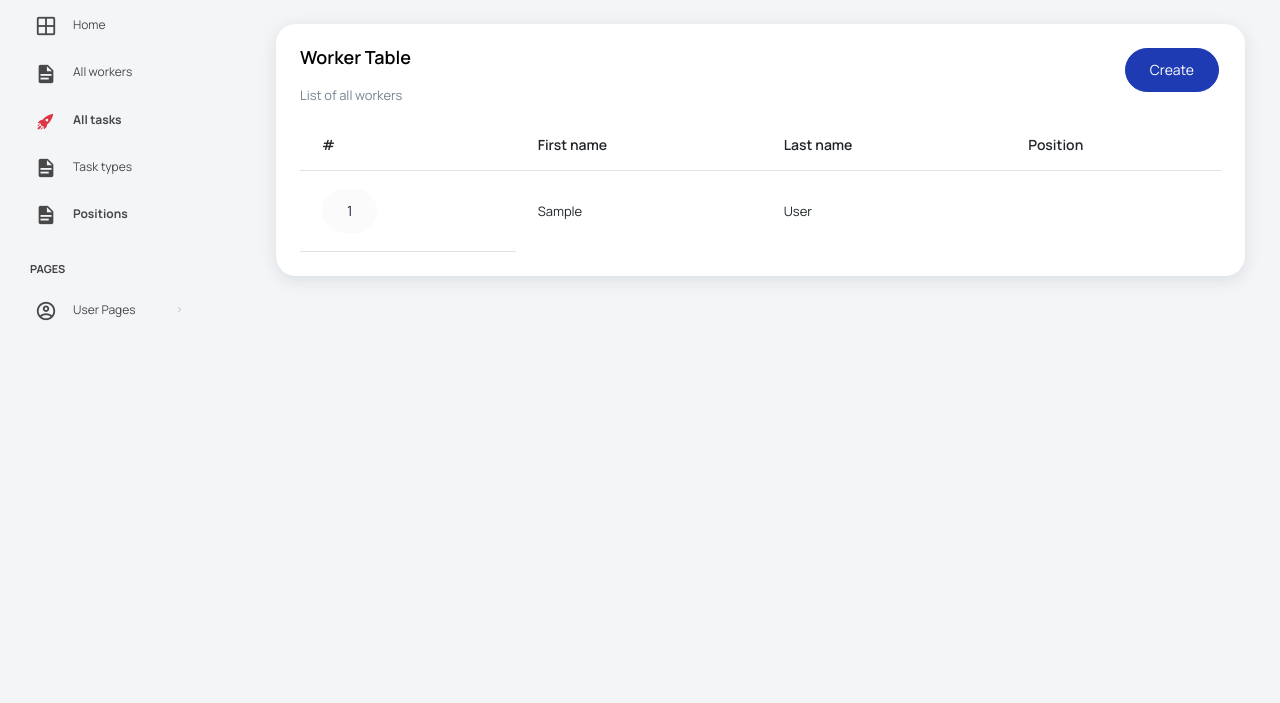
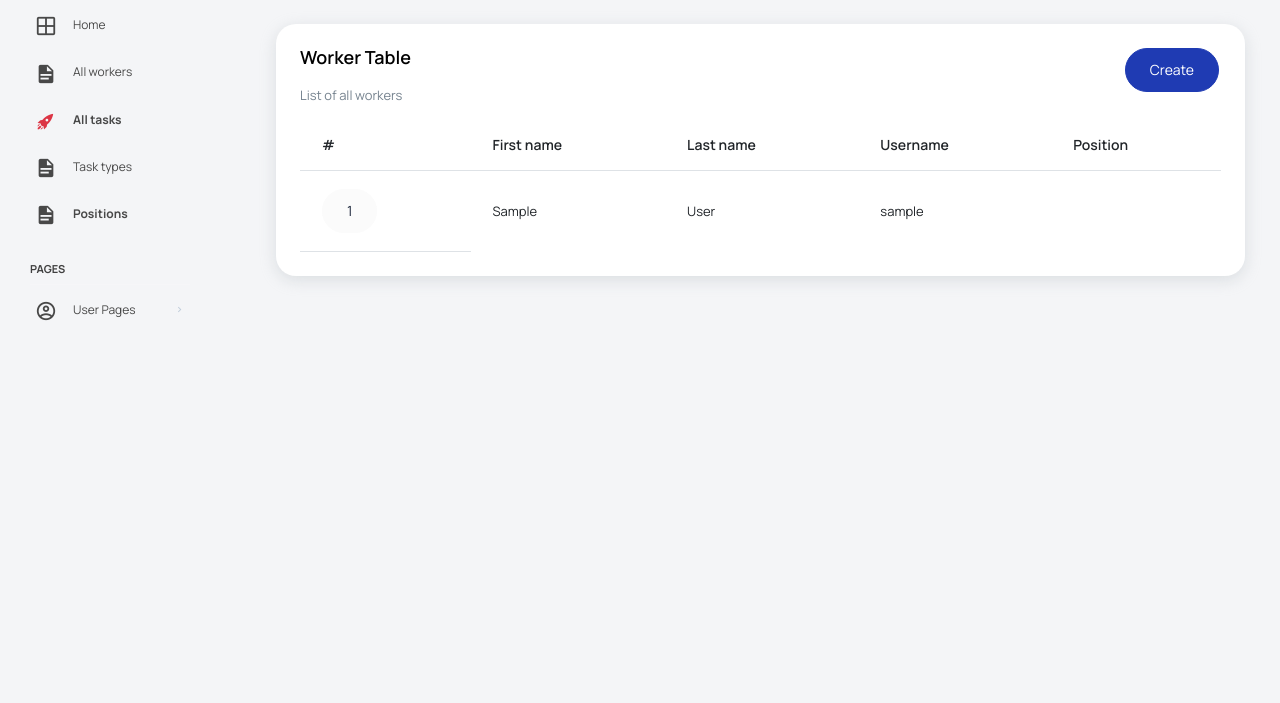
Before and after one commit to AlexTsikhun/it-company-task-manager, a Django app: page /workers/ in a window 1280 px wide. Shown: the part 97-800 px from the top of the page. Run offline with Django 5.2, Linux system fonts and the light colour scheme; the visitor is signed in with stand-in values (Sample User, id 1); data comes from the database, SQL or seed files in the repository; data that the repository does not hold is empty; some libraries are stand-ins or nearby versions.

Commit message:
feat: Add page example, username to worker table view and show user fullname in navabr

```diff
--- a/templates/includes/navigation.html
+++ b/templates/includes/navigation.html
@@ -85,7 +85,7 @@
         <div class="dropdown-menu dropdown-menu-right navbar-dropdown" aria-labelledby="UserDropdown">
           <div class="dropdown-header text-center">
             <img class="img-md rounded-circle" src="{% static 'images/faces/face8.jpg' %}" alt="Profile image">
-            <p class="mb-1 mt-3 font-weight-semibold">Allen Moreno</p>
+            <p class="mb-1 mt-3 font-weight-semibold">{{ user.first_name }} {{ user.last_name}}</p>
             <p class="fw-light text-muted mb-0">{{ user.email }}</p>
           </div>
           <a class="dropdown-item"><i class="dropdown-item-icon mdi mdi-account-outline text-primary me-2"></i> My Profile <span class="badge badge-pill badge-danger">1</span></a>
--- a/templates/task_manager/worker_list.html
+++ b/templates/task_manager/worker_list.html
@@ -13,6 +13,7 @@
             <th scope="col">#</th>
             <th scope="col">First name</th>
             <th scope="col">Last name</th>
+            <th scope="col">Username</th>
             <th scope="col">Position</th>
           </tr>
         </thead>
@@ -22,6 +23,7 @@
             <th scope="row"><a href="{% url 'task_manager:worker-detail' pk=worker.pk %}" class="btn btn-light btn-rounded btn-fw">{{ worker.pk }}</a></th>
             <td>{{ worker.first_name }}</td>
             <td>{{ worker.last_name }}</td>
+            <td>{{ worker.username }}</td>
             <td>{{ worker.position }}</td>
           </tr>
           {% endfor %}
```
Also changed, not shown: README.md.
